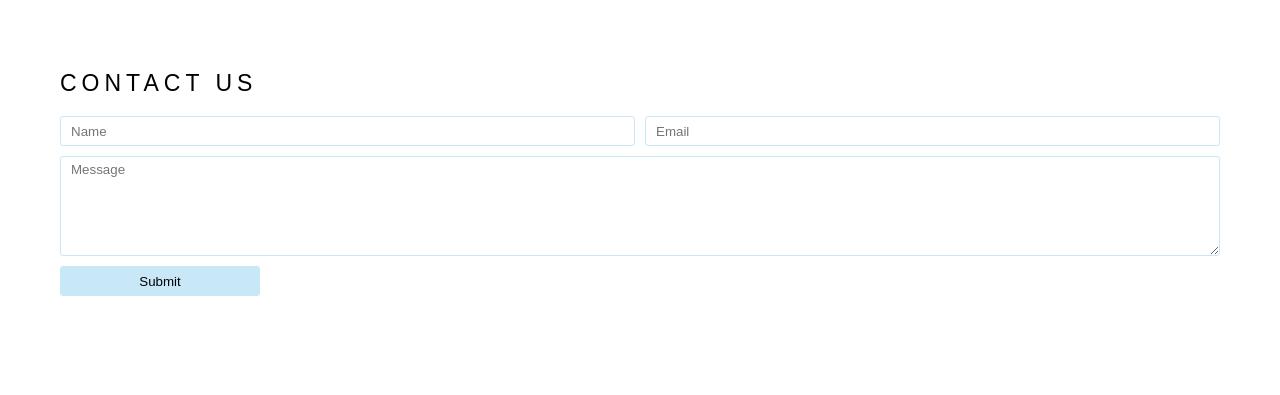
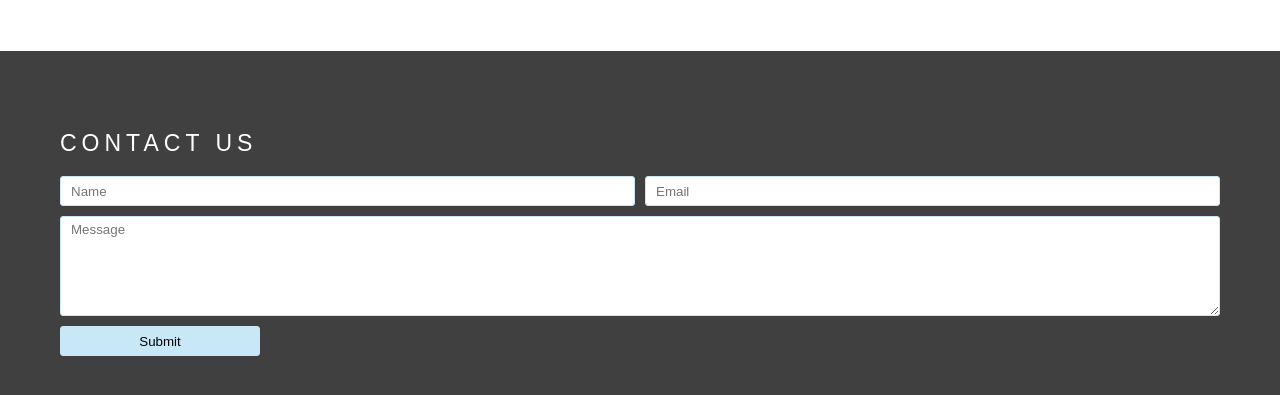
Before and after one commit to LachlanNewman/AvueReact, a React (Create React App) app: page / in a window 1280 px wide. Shown: the part 11601-11996 px from the top of the page. Before the commit the page ends 11967 px from the top, so only its background shows below. Built offline with nearby package versions, Linux system fonts and the light colour scheme; a web font is replaced by a local one.

Commit message:
Grey Background For Contact Us

```diff
--- a/src/sass/components/_contactform.scss
+++ b/src/sass/components/_contactform.scss
@@ -4,9 +4,11 @@
 */
 
 .contact-form{
-      padding: 0 $page-margin-mobile $page-margin-mobile $page-margin-mobile;
+      background-color: $color__grey--dark;
+      padding: $page-margin-mobile;
+      color: $color__white;
       @include breakpoint(phablet) {
-            padding: 0 $page-margin $page-margin $page-margin;
+            padding: $page-margin;
       }
       &__row{
             margin-bottom: $global__input--margin;
```
